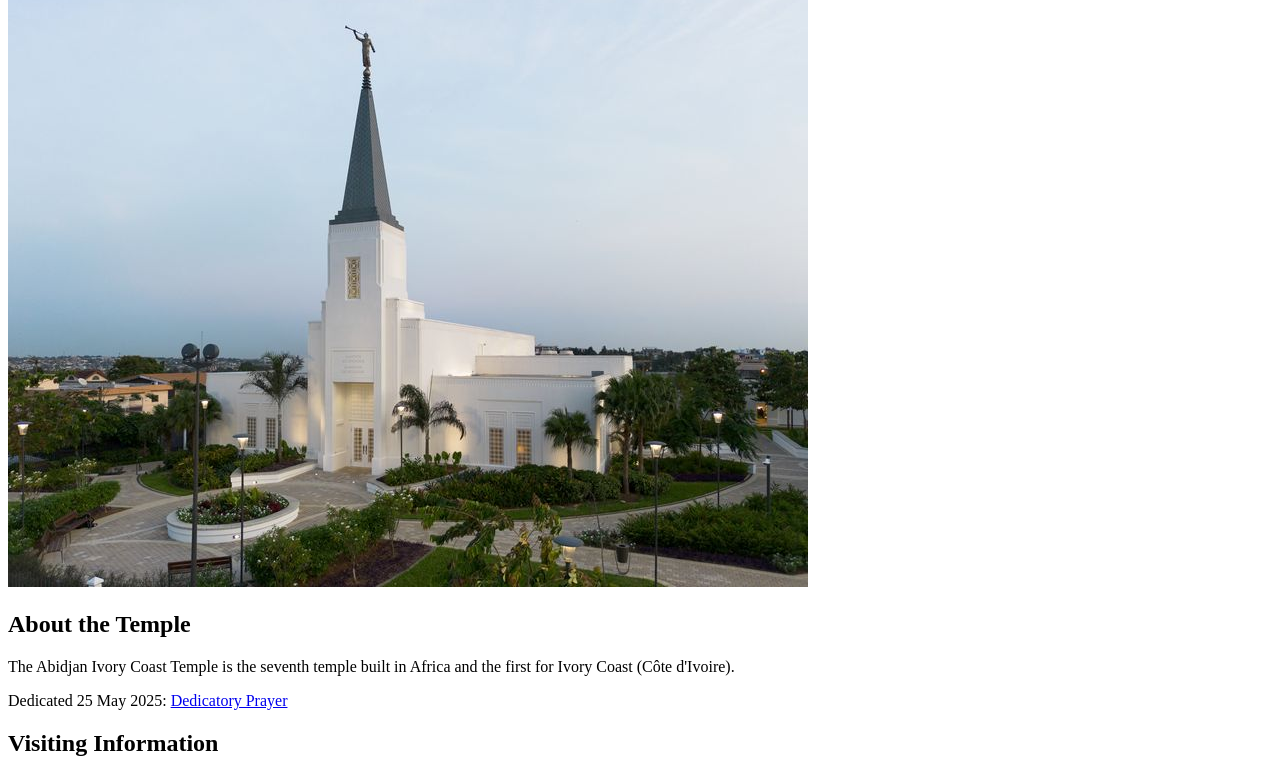
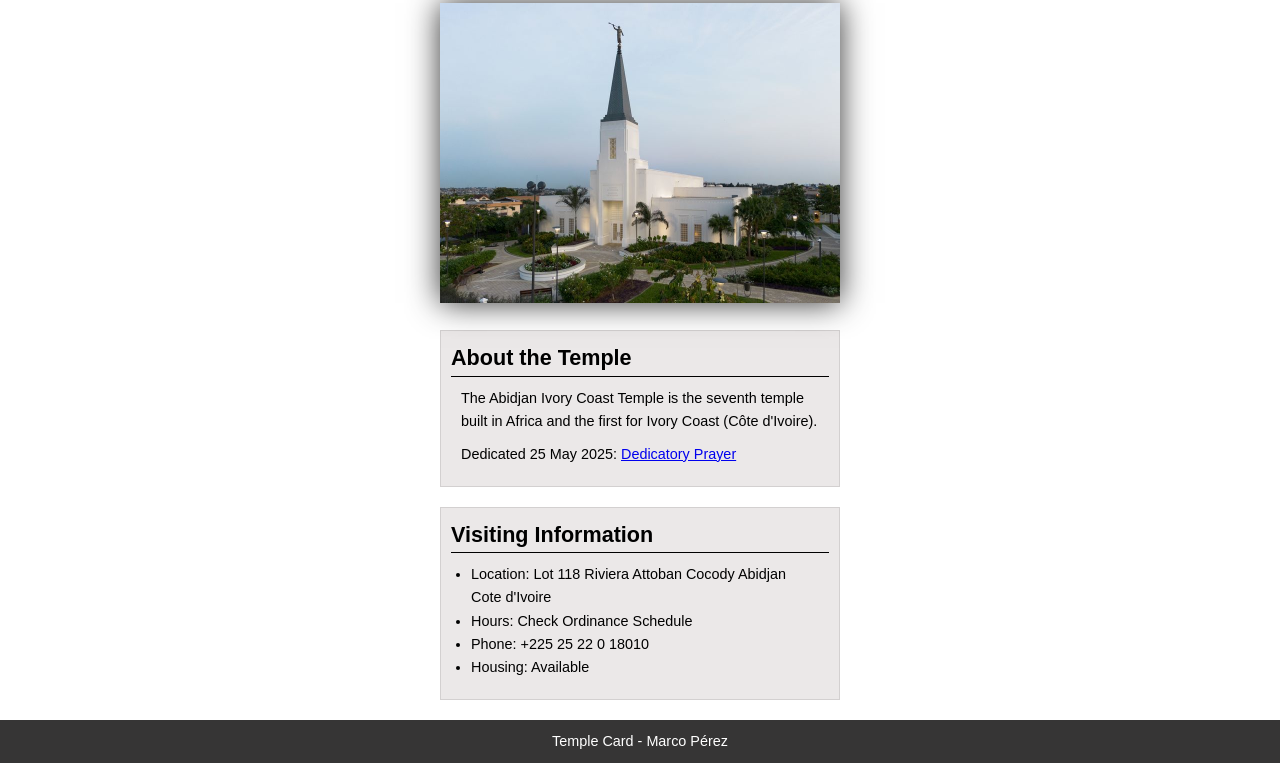
Before and after one commit to bolimarco26/wdd130, a plain HTML site: page week02/temple.html in a window 1280 px wide. Shown: the part 127-901 px from the top of the page. Drawn offline with Linux system fonts and the light colour scheme.

Commit message:
html linked to css

```diff
--- /dev/null
+++ b/week02/styles/temple.css
@@ -0,0 +1,60 @@
+* {
+    margin: 0;
+    padding: 0;
+}
+
+
+body {
+    font-family: Arial, sans-serif;
+    line-height: 1.6;
+}
+
+header, footer {
+    background-color: rgb(54, 53, 53);
+    color: white;
+    padding: 10px 0;
+    text-align: center;
+    font-size: 24px;
+}
+
+main {
+    width: 400px;
+    margin: 0 auto;
+}
+
+h1 {
+    margin: 10px;
+    text-align: center;
+}
+
+h2 {
+    border-bottom: 1px solid black;
+}
+
+img {
+    width: 100%;
+    height: auto;
+    box-shadow: 0px 0px 30px #333;
+}
+
+section {
+    margin: 20px 0;
+    border: 1px solid rgb(0 0 0 / 10%);
+    padding: 10px;
+    background-color: rgb(235, 232, 232);
+    font-size: .9rem;
+}
+
+
+section p {
+    margin: 10px;
+}
+
+ul {
+  margin: 10px 20px;
+}
+
+
+footer {
+    font-size: .9rem;
+}
--- a/week02/temple.html
+++ b/week02/temple.html
@@ -5,6 +5,7 @@
     <meta charset="UTF-8">
     <meta name="viewport" content="width=device-width, initial-scale=1.0">
     <title>Temple Card - Abidjan Cote d'Ivoire</title>
+    <link rel="stylesheet" href="styles/temple.css">
 </head>
 
 <body>
@@ -35,7 +36,7 @@
         </section>
     </main>
     <footer>
-        <p>Temple Card - Your Name</p>
+        <p>Temple Card - Marco Pérez</p>
     </footer>
 </body>
 
```
Also changed, not shown: week02/block-vs-inline.html (+3 -3 lines), week02/box-model.html (+1 -0 lines), week02/styles/box-model.css (+20 -2 lines).
